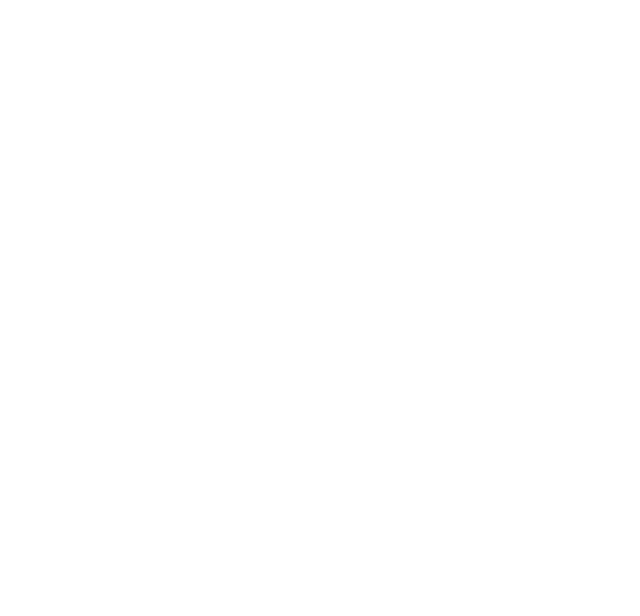
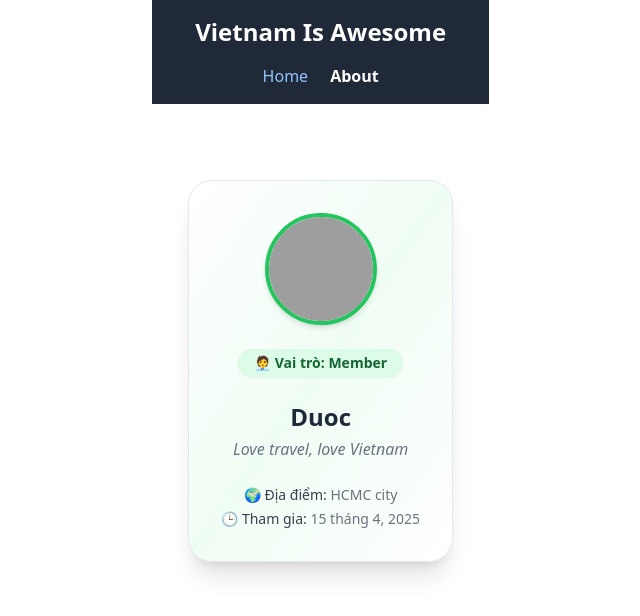
Before and after one commit to dawng117/FE-Vietnam-Is-Awesome, a Vue app: page /about in a window 1280 px wide. Shown: the top 616 px of the page, without its empty margins (151-791 px from the left). Built offline with nearby package versions, Linux system fonts and the light colour scheme; grey boxes are pictures that could not be loaded.

Commit message:
finish task Component User Info

```diff
--- a/package.json
+++ b/package.json
@@ -11,6 +11,7 @@
     "format": "prettier --write src/"
   },
   "dependencies": {
+    "fe-vietnam-is-awesome": "file:",
     "pinia": "^3.0.1",
     "vue": "^3.5.13",
     "vue-router": "^4.5.0"
--- /dev/null
+++ b/public/about.json
@@ -0,0 +1,29 @@
+[
+  {
+    "memberID": "001",
+    "name": "Duoc",
+    "avtURL": "https://i.pravatar.cc/300",
+    "createdAt": "2025-04-15T00:00:00Z",
+    "location": "HCMC city",
+    "headline": "Love travel, love Vietnam",
+    "role": "Member"
+  },
+  {
+    "memberID": "002",
+    "name": "Lan Anh",
+    "avtURL": "https://i.pravatar.cc/300",
+    "createdAt": "2025-03-10T00:00:00Z",
+    "location": "Ha Noi",
+    "headline": "Passionate about photography",
+    "role": "Admin"
+  },
+  {
+    "memberID": "003",
+    "name": "Minh Quan",
+    "avtURL": "https://i.pravatar.cc/300",
+    "createdAt": "2025-05-01T00:00:00Z",
+    "location": "Da Nang",
+    "headline": "Tech enthusiast and gamer",
+    "role": "Member"
+  }
+]
--- a/src/App.vue
+++ b/src/App.vue
@@ -1,16 +1,36 @@
-
-
 <template>
-  <h1>
-
-  </h1>
-
+  <div>
+    <header class="bg-gray-800 text-white p-4">
+      <h1 class="text-2xl font-bold">Vietnam Is Awesome</h1>
+      <nav class="mt-4">
+        <RouterLink to="/" class="mr-4 text-blue-300 hover:text-blue-100">Home</RouterLink>
+        <RouterLink to="/about" class="text-blue-300 hover:text-blue-100">About</RouterLink>
+      </nav>
+    </header>
+    <main class="p-4">
+      <RouterView />
+    </main>
+  </div>
 </template>
 
-<script>
-
+<script setup>
+import { RouterLink, RouterView } from 'vue-router';
 </script>
 
-<style>
+<style scoped>
+/* Style cơ bản */
+header {
+  display: flex;
+  flex-direction: column;
+  align-items: center;
+}
 
+nav a {
+  text-decoration: none;
+}
+
+nav a.router-link-exact-active {
+  color: white;
+  font-weight: bold;
+}
 </style>
--- a/src/assets/main.css
+++ b/src/assets/main.css
@@ -1,4 +1,9 @@
-@import './base.css';
+/* @import './base.css'; */
+@tailwind base;
+@tailwind components;
+@tailwind utilities;
+
+
 
 #app {
   max-width: 1280px;
--- a/src/components/About/UserInfo.vue
+++ b/src/components/About/UserInfo.vue
@@ -0,0 +1,123 @@
+<template>
+  <!-- Hiển thị lỗi -->
+  <div
+    v-if="error"
+    class="max-w-md mx-auto mt-10 p-6 bg-red-100 border border-red-300 rounded-xl text-center shadow"
+  >
+    <p class="text-red-700 font-medium">{{ error }}</p>
+  </div>
+
+  <!-- Đang tải -->
+  <div
+    v-else-if="loading"
+    class="max-w-md mx-auto mt-10 p-6 bg-white border border-gray-200 rounded-xl text-center shadow"
+  >
+    <p class="text-gray-500 animate-pulse">Đang tải thông tin người dùng...</p>
+  </div>
+
+  <!-- Nội dung chính -->
+  <div
+    v-else
+    class="max-w-md mx-auto mt-10 p-8 rounded-3xl shadow-xl text-center space-y-6
+           bg-gradient-to-br from-white via-green-50 to-white border border-gray-200"
+  >
+    <!-- Avatar -->
+    <div class="flex justify-center">
+      <div class="w-28 h-28 rounded-full overflow-hidden border-4 border-green-500 shadow-md">
+        <img
+          :src="user.avtURL"
+          @error="handleImageError"
+          alt="Avatar người dùng"
+          class="w-full h-full object-cover"
+        />
+      </div>
+    </div>
+
+    <!-- Vai trò -->
+    <div>
+      <p
+        class="inline-block px-4 py-1 text-sm font-semibold text-green-800 bg-green-100 rounded-full shadow-sm"
+      >
+        🧑‍💼 Vai trò: {{ user.role }}
+      </p>
+    </div>
+
+    <!-- Tên & headline -->
+    <div>
+      <h2 class="text-2xl font-bold text-gray-800">{{ user.name }}</h2>
+      <p class="text-gray-500 mt-1 italic">{{ user.headline }}</p>
+    </div>
+
+    <!-- Location & Ngày tham gia -->
+    <div class="text-sm text-gray-500 space-y-1">
+      <p>
+        <span class="font-medium text-gray-700">🌍 Địa điểm:</span>
+        {{ user.location || 'Không rõ' }}
+      </p>
+      <p>
+        <span class="font-medium text-gray-700">🕒 Tham gia:</span>
+        {{ formatDate(user.createdAt) }}
+      </p>
+    </div>
+  </div>
+</template>
+
+
+
+
+<script>
+export default {
+  name: 'UserInfo',
+  data() {
+    return {
+      user: {
+        memberID: '',
+        name: 'Unknown',
+        avtURL: 'https://i.pravatar.cc/300',
+        createdAt: '',
+        location: '',
+        headline: 'No headline available',
+        role: 'Member' //  Mặc định nếu không có
+      },
+      loading: true,
+      error: null
+    };
+  },
+  methods: {
+    formatDate(dateString) {
+      return new Date(dateString).toLocaleDateString('vi-VN', {
+        year: 'numeric',
+        month: 'long',
+        day: 'numeric'
+      });
+    },
+    handleImageError(event) {
+      // Xử lý khi ảnh không tải được, thay bằng ảnh mặc định
+      event.target.src = 'https://via.placeholder.com/300';
+    }
+  },
+  async created() {
+    try {
+      const response = await fetch('/about.json'); // Sửa thành /data/about.json
+      console.log('Response status:', response.status);
+      if (!response.ok) {
+        throw new Error(`HTTP error! Status: ${response.status}`);
+      }
+      const text = await response.text();
+      console.log('Response text:', text);
+      const data = JSON.parse(text);
+      console.log('Parsed data:', data);
+      this.user = data[0]; // Lấy bản ghi đầu tiên
+      this.loading = false;
+    } catch (err) {
+      this.error = `Không thể tải thông tin người dùng: ${err.message}`;
+      this.loading = false;
+      console.error('Lỗi:', err);
+    }
+  }
+};
+</script>
+
+<style >
+/* Không cần CSS vì dùng Tailwind */
+</style>
--- a/src/main.js
+++ b/src/main.js
@@ -1,4 +1,5 @@
 import './assets/main.css'
+
 
 import { createApp } from 'vue'
 import { createPinia } from 'pinia'
--- a/src/router/index.js
+++ b/src/router/index.js
@@ -15,7 +15,6 @@
       name: 'about',
       component: AboutPage,
 
-      // components: () => import('../views/AboutPage.vue'),
     },
   ],
 })
--- a/src/views/AboutPage.vue
+++ b/src/views/AboutPage.vue
@@ -1,11 +1,20 @@
 <template>
-    <h1>222222222</h1>
+    <div class="about">
+    <UserInfo />
+  </div>
 </template>
 
 <script>
+import UserInfo from '@/components/About/UserInfo.vue';
 
+export default {
+  name: 'AboutPage',
+  components: { UserInfo }
+};
 </script>
 
-<style>
-
+<style scoped>
+.about {
+  padding: 20px;
+}
 </style>
--- a/tailwind.config.js
+++ b/tailwind.config.js
@@ -1,6 +1,9 @@
 /** @type {import('tailwindcss').Config} */
 export default {
-  content: [],
+  content: [
+     "./index.html",
+    "./src/**/*.{vue,js,ts,jsx,tsx}"
+  ],
   theme: {
     extend: {},
   },
```
Also changed, not shown: src/data/about.json (deleted), 1 other file (tests, documents, lock files or other folders).
